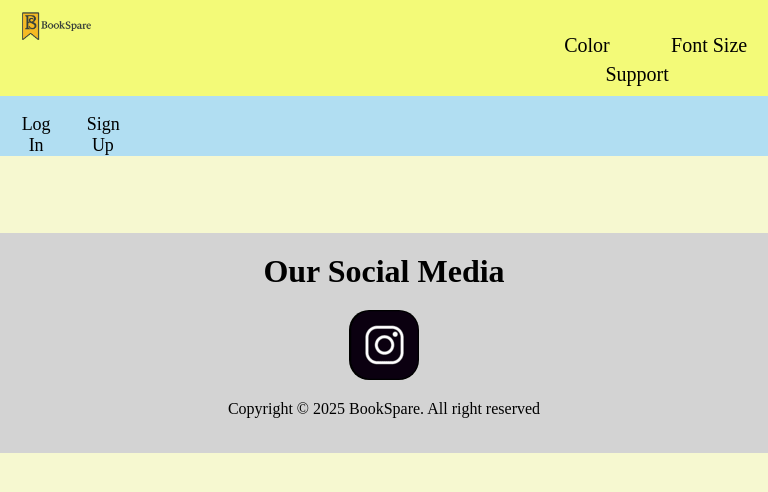
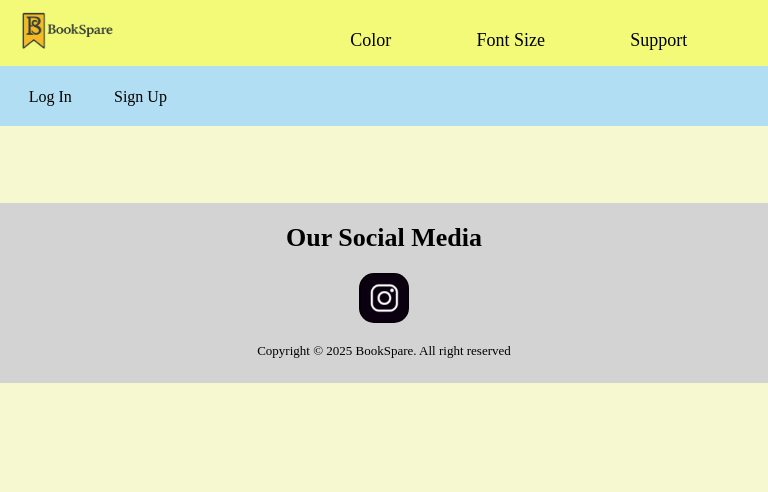
Before and after one commit to wanxian23/BookReview_BorrowingSystem, a PHP site: page / in a window 768 px wide. Shown: the top 492 px of the page. Run offline with PHP 8.4, Linux system fonts and the light colour scheme; some libraries are stand-ins or nearby versions.

Commit message:
Update style.css

```diff
--- a/style.css
+++ b/style.css
@@ -39,8 +39,12 @@
 }
 
 header nav {
-    width: 28%;
+    width: 70%;
     margin: 18px 0 0 10px;
+}
+
+header #firstHeader nav {
+    text-align: right;
 }
 
 header #firstHeader nav span {
@@ -72,7 +76,8 @@
 }
 
 header #secondHeader nav{
-    margin-left: 20px;
+    text-align: left;
+    margin-top: 20px;
 }
 
 header #secondHeader nav a{
@@ -83,7 +88,7 @@
 
 header #secondHeader a label{
     display: inline-block;
-    width: 15%;
+    width: 8%;
     text-align: center;
     cursor: pointer;
     transition: 0.2s;
@@ -118,13 +123,16 @@
     cursor: pointer;
 }
 
+header .colorAccessibility {
+    right: 27%;
+}
 
 header .fontSizeAccessibility {
-    margin-left: 130px;
+    right: 15%;
 }
 
 header .support {
-    margin-left: 115px;
+    right: 2%;
 }
 
 header .support img{
@@ -169,7 +177,7 @@
     background-image: url("image/socialMedia/ig_clicked.png");
 }
 
-@media (max-width: 600px) {
+@media (max-width: 620px) {
     header #firstHeader a{
         width: 25%;
     }
@@ -254,3 +262,47 @@
         border-radius: 15px;
     }
 }
+
+@media (min-width: 620px) and (max-width: 1250px) {
+    header nav {
+        width: 70%;
+        margin: 12px 0 0 10px;
+        font-size: 18px;
+    }
+
+    header #firstHeader a{
+        width: 13%;
+    }
+
+    header #secondHeader nav a {
+        padding: 0 5px 0 0;
+    }
+
+    header #secondHeader a label{
+        font-size: 16px;
+        width: 15%;
+    }
+
+    header .colorAccessibility {
+        right: 37%;
+    }
+
+    header .fontSizeAccessibility {
+        right: 20%;
+    }
+
+    header .support {
+        right: 3%;
+    }
+
+    footer {
+        font-size: 13px;
+        height: 180px;
+    }
+
+    footer a {
+        width: 50px;
+        height: 50px;
+        border-radius: 15px;
+    }
+}
```
